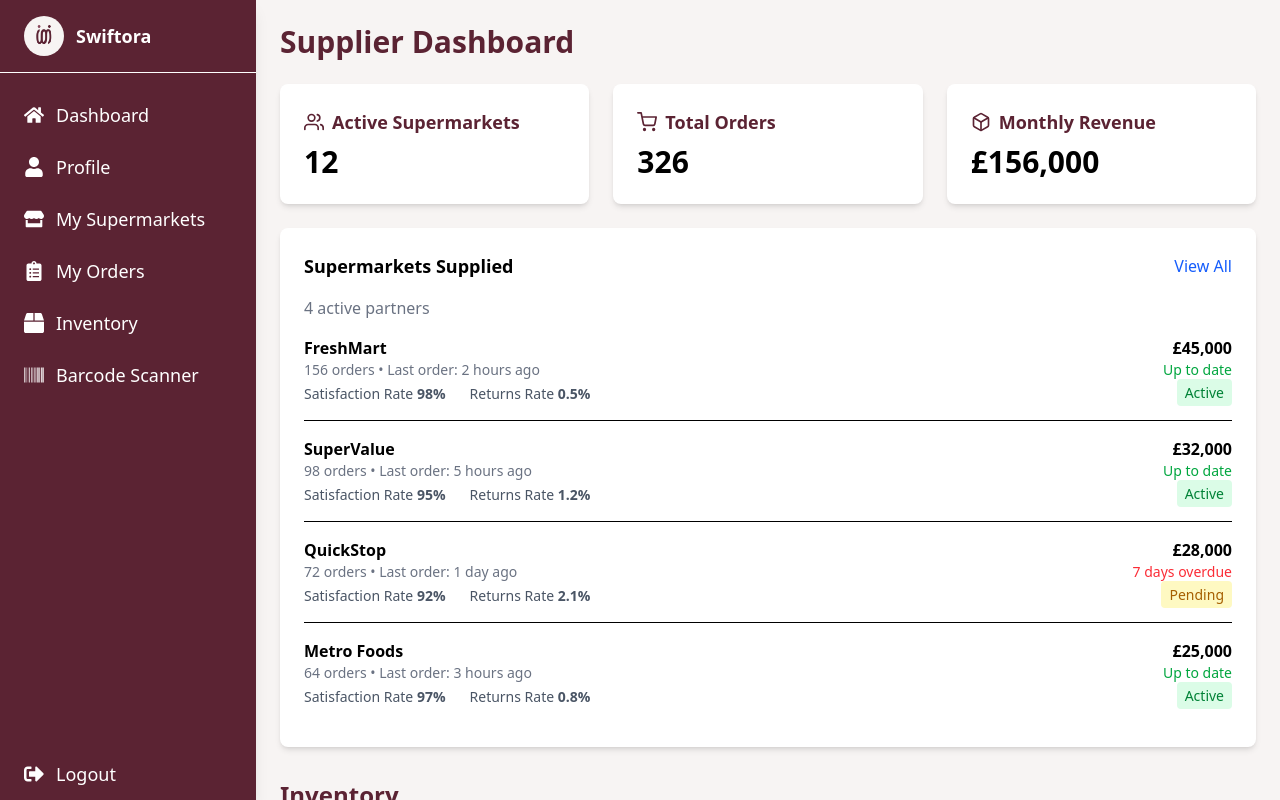
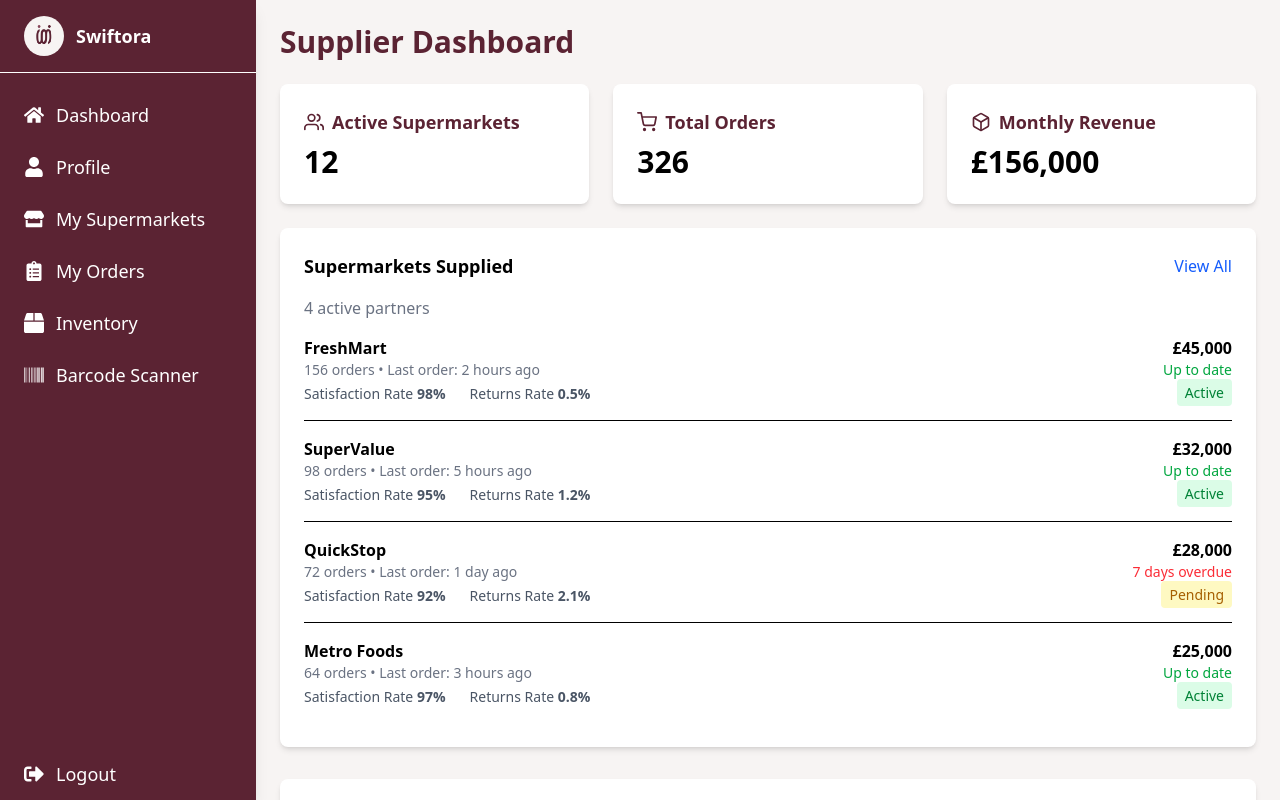
Before and after one commit to aakash1303t/swiftora-folder, a React (Vite) app: page /supplier-dashboard in a window 1280 px wide. Built offline with nearby package versions, Linux system fonts and the light colour scheme; no server answers.

Commit message:
inventory-updates-02

```diff
--- a/src/pages/supplier/SupplierDashboard.jsx
+++ b/src/pages/supplier/SupplierDashboard.jsx
@@ -100,9 +100,6 @@ const SupplierDashboard = () => {
           <SupermarketsSupplied />
 
           {/* Inventory Section */}
-          <div className="flex justify-between items-center">
-            <h2 className="text-xl md:text-2xl font-semibold text-[#5b2333]">Inventory</h2>
-          </div>
 
           {!loading && (
             <CurrentInventory
```
